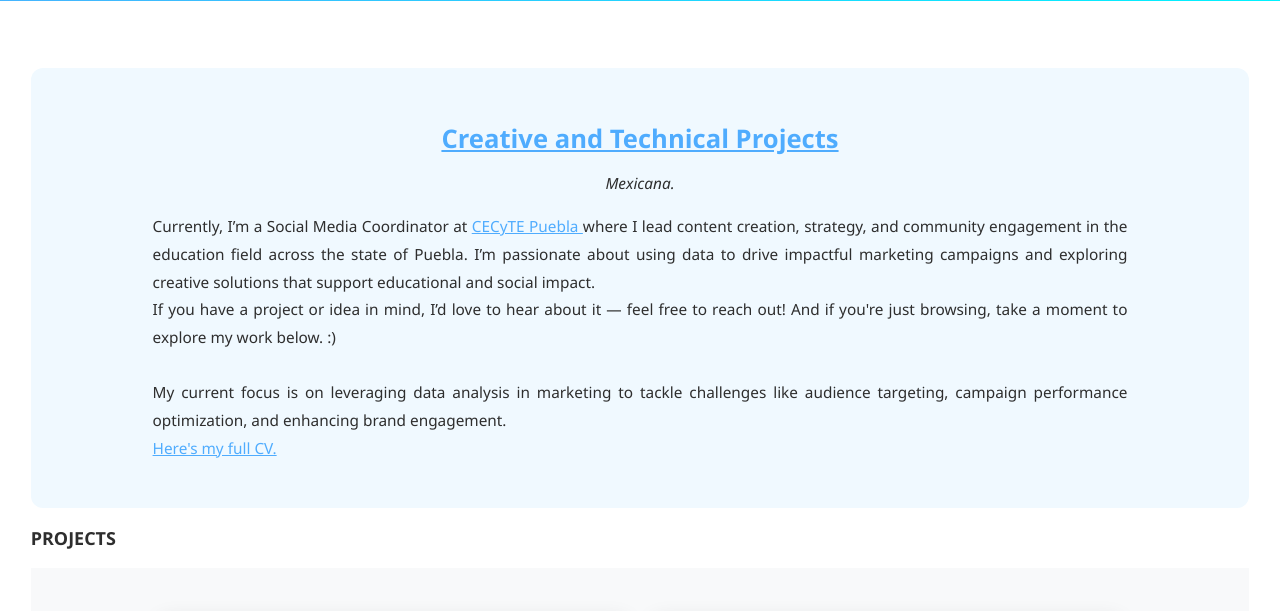
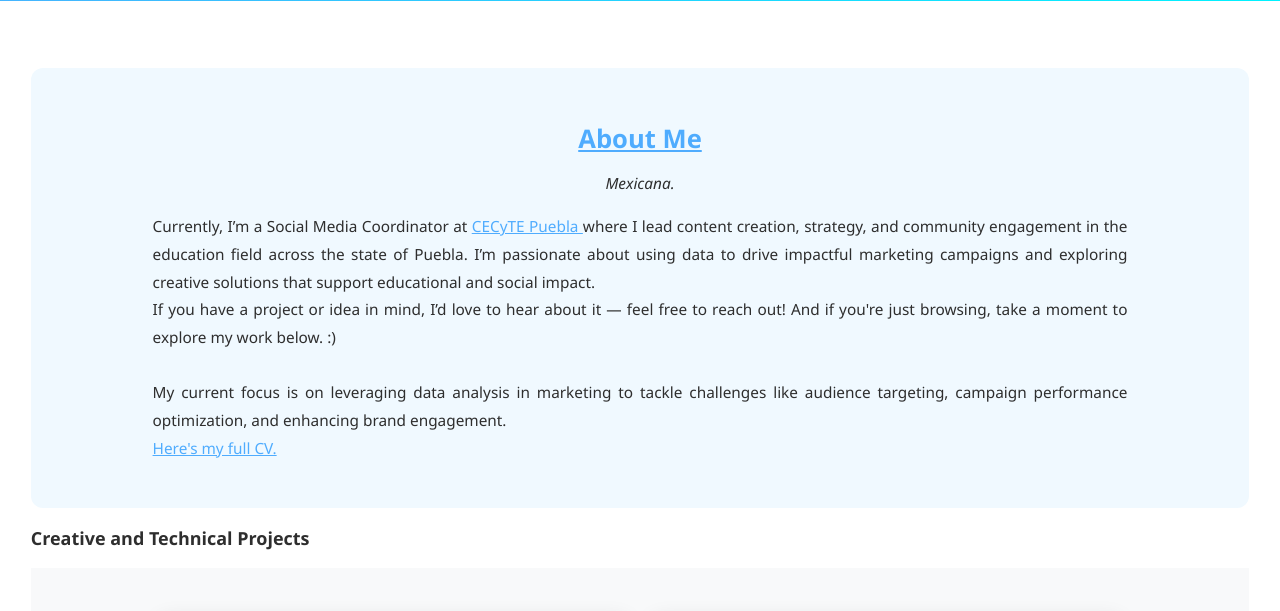
Before and after one commit to AndreaCazares1412/andreacazares.github.io, a plain HTML site: page index.html in a window 1280 px wide. Shown: the part 170-781 px from the top of the page. Drawn offline with Linux system fonts and the light colour scheme.

Commit message:
Update index.html

```diff
--- a/index.html
+++ b/index.html
@@ -28,7 +28,7 @@
   </header>
   <main class="main">
     <div class="about-me">
-      <h3> Creative and Technical Projects </h3>
+      <h3> About Me </h3>
       <p class="cursive">
         Mexicana.
       </p>
@@ -53,7 +53,7 @@
       </p>
     </div>
     <div class="second-part">
-      <h3>PROJECTS</h3>
+      <h3> Creative and Technical Projects </h3>
       <div class="projects">
         <div class="section">
           <h4>
```
